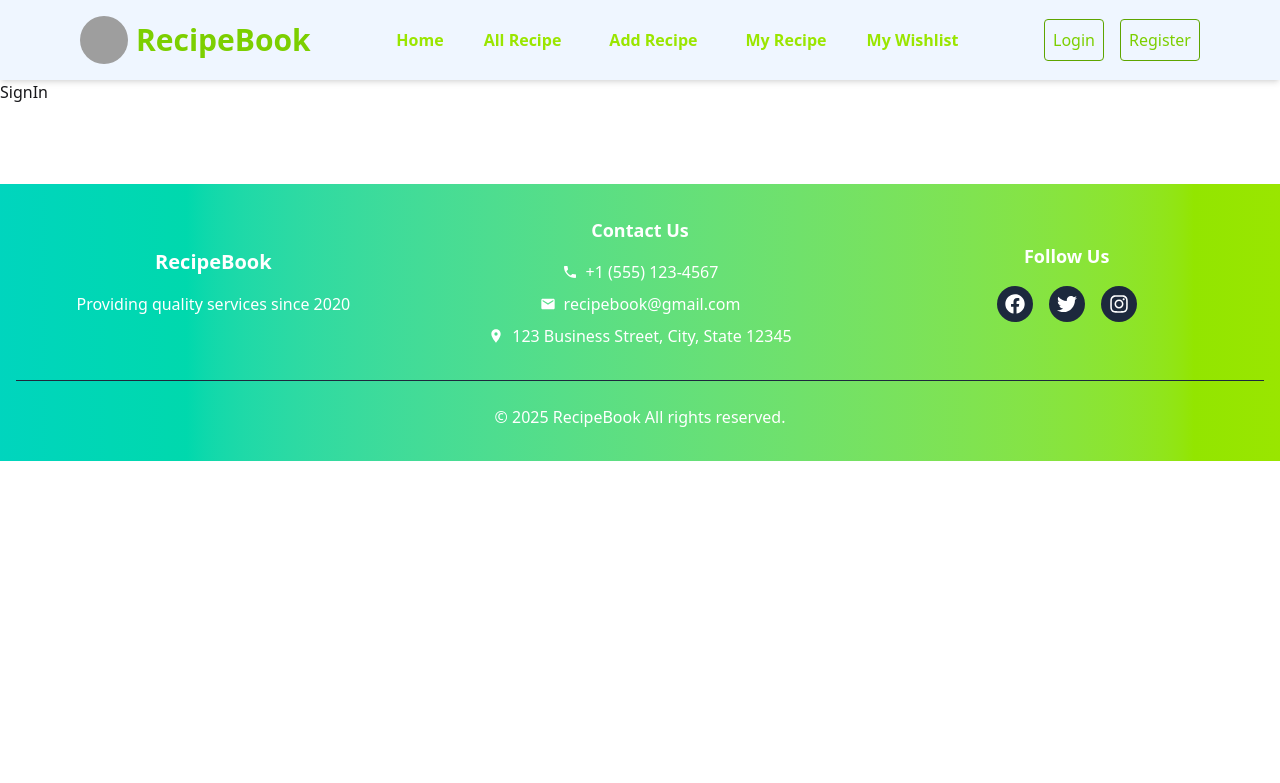
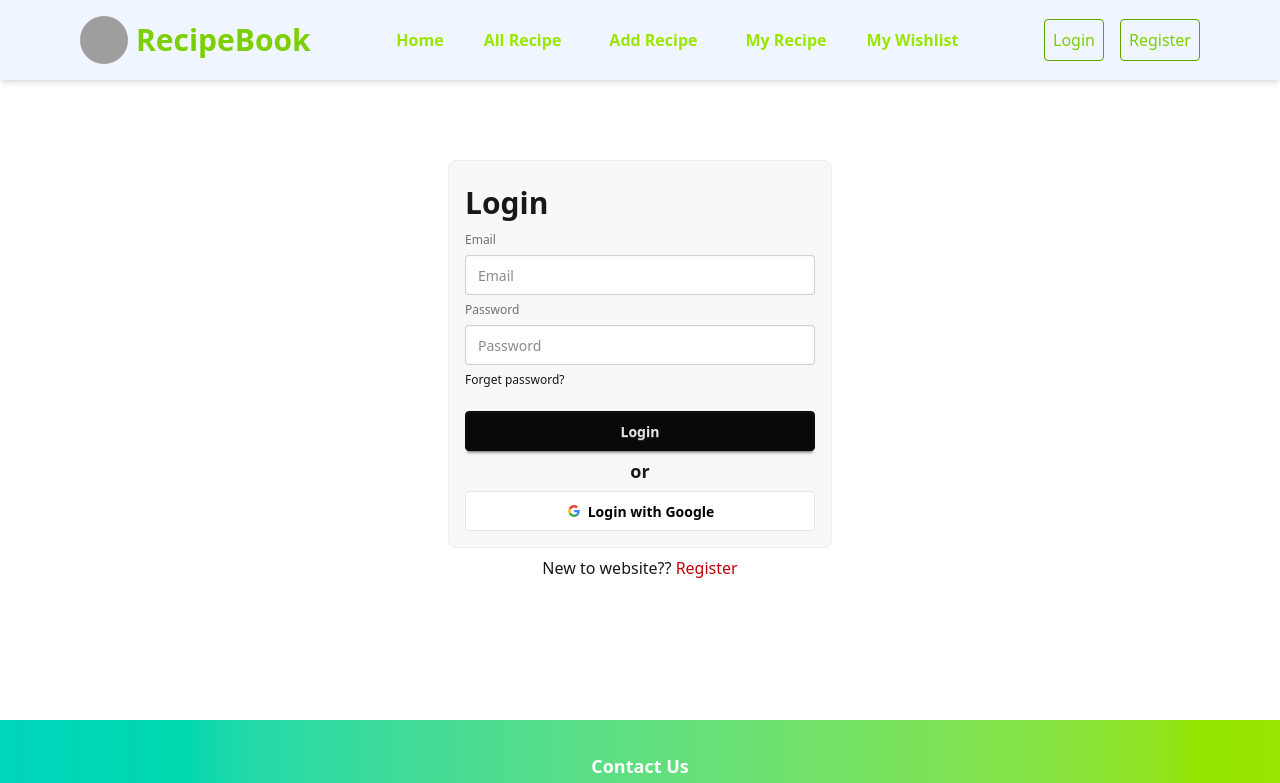
Before and after one commit to Ahnaf-221B/RecipeBook-Recipe-Management-System-Client, a React (Vite) app: page /signin in a window 1280 px wide. Shown: the top 783 px of the page. Built offline with nearby package versions, Linux system fonts and the light colour scheme; no server answers; grey boxes are pictures that could not be loaded.

Commit message:
login page completed

```diff
--- a/package.json
+++ b/package.json
@@ -16,6 +16,7 @@
     "react-dom": "^19.1.0",
     "react-icons": "^5.5.0",
     "react-router-dom": "^7.6.0",
+    "react-toastify": "^11.0.5",
     "swiper": "^11.2.7",
     "tailwindcss": "^4.1.7"
   },
--- a/src/context/AuthProvider.jsx
+++ b/src/context/AuthProvider.jsx
@@ -3,10 +3,14 @@ import { AuthContext } from "./AuthContext";
 import auth from "../firebase/firebase.init";
 import {
 	createUserWithEmailAndPassword,
+    GoogleAuthProvider,
     onAuthStateChanged,
+    signInWithEmailAndPassword,
+    signInWithPopup,
 
 } from "firebase/auth";
 const AuthProvider = ({children}) => {
+    const provider = new GoogleAuthProvider()
 
     const [user, setUser] = useState(null);
 
@@ -15,6 +19,13 @@ const AuthProvider = ({children}) => {
 			return createUserWithEmailAndPassword(auth, email, pass);
 		};
 
+        const registerGoogle = () => {
+					return signInWithPopup(auth, provider);
+				};
+
+                const signInUser = (email, pass) => {
+									return signInWithEmailAndPassword(auth, email, pass);
+								};
         useEffect(() => {
 					const unSubscribe = onAuthStateChanged(auth, (currentUser) => {
 						if (currentUser) {
@@ -32,6 +43,8 @@ const AuthProvider = ({children}) => {
 
     const userInfo = {
 			createUser,
+			registerGoogle,
+			signInUser,
 		};
   return (
 		<AuthContext.Provider value={userInfo}>{children}</AuthContext.Provider>
--- a/src/pages/SignIn/SignIn.jsx
+++ b/src/pages/SignIn/SignIn.jsx
@@ -1,9 +1,167 @@
-import React from 'react'
+import React, { useContext, useRef } from "react";
+import { Link, useLocation, useNavigate } from "react-router-dom";
+import { AuthContext } from "../../context/AuthContext";
+import { toast, Bounce } from "react-toastify";
 
 const SignIn = () => {
-  return (
-    <div>SignIn</div>
-  )
-}
+	const location = useLocation(); // Get the location where the user came from
+	const navigate = useNavigate(); // Navigation hook to navigate programmatically
+	const { signInUser, registerGoogle } = useContext(AuthContext);
+	const emailRef = useRef();
 
-export default SignIn
+
+
+	const handleLogin = (e) => {
+		e.preventDefault();
+		const email = e.target.email.value;
+		const pass = e.target.password.value;
+
+		signInUser(email, pass)
+			.then((result) => {
+				toast.success("Log in successful", {
+					position: "top-right",
+					autoClose: 5000,
+					hideProgressBar: false,
+					closeOnClick: false,
+					pauseOnHover: true,
+					draggable: true,
+					progress: undefined,
+					theme: "light",
+					transition: Bounce,
+				});
+				navigate(`${location.state ? location.state : "/"}`);
+			})
+			.catch((error) => {
+				toast.warn("Invalid mail or password", {
+					position: "top-right",
+					autoClose: 5000,
+					hideProgressBar: false,
+					closeOnClick: false,
+					pauseOnHover: true,
+					draggable: true,
+					progress: undefined,
+					theme: "light",
+					transition: Bounce,
+				});
+				console.log(error);
+			});
+	};
+
+	// Handle Google Login
+	const handleGoogleLogin = () => {
+		registerGoogle()
+			.then((result) => {
+				toast.success("Log in successful", {
+					position: "top-right",
+					autoClose: 5000,
+					hideProgressBar: false,
+					closeOnClick: false,
+					pauseOnHover: true,
+					draggable: true,
+					progress: undefined,
+					theme: "light",
+					transition: Bounce,
+				});
+				navigate(`${location.state ? location.state : "/"}`);
+			})
+			.catch((error) => {
+				toast.error(`Google login failed: ${error.message}`, {
+					position: "top-right",
+					autoClose: 5000,
+					hideProgressBar: false,
+					closeOnClick: true,
+					pauseOnHover: true,
+					draggable: true,
+					progress: undefined,
+					theme: "light",
+					transition: Bounce,
+				});
+				console.log(error);
+			});
+	};
+
+	return (
+		<div className="flex flex-col items-center justify-center pt-20 mb-35">
+			<form
+				onSubmit={handleLogin}
+				className="mx-auto fieldset bg-base-200 border-base-300 rounded-box w-full sm:w-96 border p-4"
+			>
+				<legend className="fieldset-legend text-3xl">Login</legend>
+
+				<label className="label">Email</label>
+				<input
+					type="email"
+					name="email"
+					ref={emailRef}
+					required
+					className="input w-full"
+					placeholder="Email"
+				/>
+
+				<label className="label">Password</label>
+				<input
+					type="password"
+					className="input w-full"
+					name="password"
+					required
+					placeholder="Password"
+					minLength={8}
+					pattern="(?=.*\d)(?=.*[a-z])(?=.*[A-Z]).{8,}"
+					title="Must be more than 8 characters, including number, lowercase letter, uppercase letter"
+				/>
+				<div>
+					<a className="link link-hover" href="">
+						Forget password?
+					</a>
+				</div>
+
+				<button className="btn btn-neutral mt-4 w-full sm:w-auto">Login</button>
+				<p className="flex justify-center items-center font-semibold text-lg">
+					{" "}
+					or
+				</p>
+				<button
+					onClick={handleGoogleLogin}
+					className="btn bg-white text-black border-[#e5e5e5] w-full sm:w-auto"
+				>
+					<svg
+						aria-label="Google logo"
+						width="16"
+						height="16"
+						xmlns="http://www.w3.org/2000/svg"
+						viewBox="0 0 512 512"
+					>
+						<g>
+							<path d="m0 0H512V512H0" fill="#fff"></path>
+							<path
+								fill="#34a853"
+								d="M153 292c30 82 118 95 171 60h62v48A192 192 0 0190 341"
+							></path>
+							<path
+								fill="#4285f4"
+								d="m386 400a140 175 0 0053-179H260v74h102q-7 37-38 57"
+							></path>
+							<path
+								fill="#fbbc02"
+								d="m90 341a208 200 0 010-171l63 49q-12 37 0 73"
+							></path>
+							<path
+								fill="#ea4335"
+								d="m153 219c22-69 116-109 179-50l55-54c-78-75-230-72-297 55"
+							></path>
+						</g>
+					</svg>
+					Login with Google
+				</button>
+			</form>
+			<p className="mt-2">
+				New to website??{" "}
+				<Link to="/register" className="text-red-700">
+					Register
+				</Link>
+			</p>
+		</div>
+	);
+};
+
+export default SignIn;
--- a/src/pages/SignUp/SignUp.jsx
+++ b/src/pages/SignUp/SignUp.jsx
@@ -5,6 +5,7 @@ import { FaEyeSlash } from "react-icons/fa";
 import { useState } from "react";
 import { Link, useLocation, useNavigate } from "react-router-dom";
 import { AuthContext } from "../../context/AuthContext";
+import { Bounce, toast } from "react-toastify";
 
 
 const SignUp = () => {
@@ -13,7 +14,7 @@ const SignUp = () => {
 	const [showpass, setshowpass] = useState(false);
 	const location = useLocation();
 	const navigate = useNavigate();
-	const { createUser } = use(AuthContext);
+	const { createUser, registerGoogle } = use(AuthContext);
 
 	const handleRegister = (e) => {
 		e.preventDefault();
@@ -96,27 +97,27 @@ const SignUp = () => {
 			});
 	};
 
-	// const handleGoogleLogin = () => {
-	// 	registerGoogle()
-	// 		.then((result) => {
-	// 			console.log(result);
-	// 			toast.success("Log in with google successful", {
-	// 				position: "top-right",
-	// 				autoClose: 5000,
-	// 				hideProgressBar: false,
-	// 				closeOnClick: false,
-	// 				pauseOnHover: true,
-	// 				draggable: true,
-	// 				progress: undefined,
-	// 				theme: "light",
-	// 				transition: Bounce,
-	// 			});
-	// 			navigate(`${location.state ? location.state : "/"}`);
-	// 		})
-	// 		.catch((error) => {
-	// 			console.log(error);
-	// 		});
-	// };
+	const handleGoogleLogin = () => {
+		registerGoogle()
+			.then((result) => {
+				console.log(result);
+				toast.success("Log in with google successful", {
+					position: "top-right",
+					autoClose: 5000,
+					hideProgressBar: false,
+					closeOnClick: false,
+					pauseOnHover: true,
+					draggable: true,
+					progress: undefined,
+					theme: "light",
+					transition: Bounce,
+				});
+				navigate(`${location.state ? location.state : "/"}`);
+			})
+			.catch((error) => {
+				console.log(error);
+			});
+	};
 
 	return (
 		<div className="flex flex-col items-center justify-center pt-15 ">
@@ -213,7 +214,7 @@ const SignUp = () => {
 					or
 				</p>
 				<button
-
+					onClick={handleGoogleLogin}
 					className="btn bg-white text-black border-[#e5e5e5]"
 				>
 					<svg
```
Also changed, not shown: 1 other file (tests, documents, lock files or other folders).
